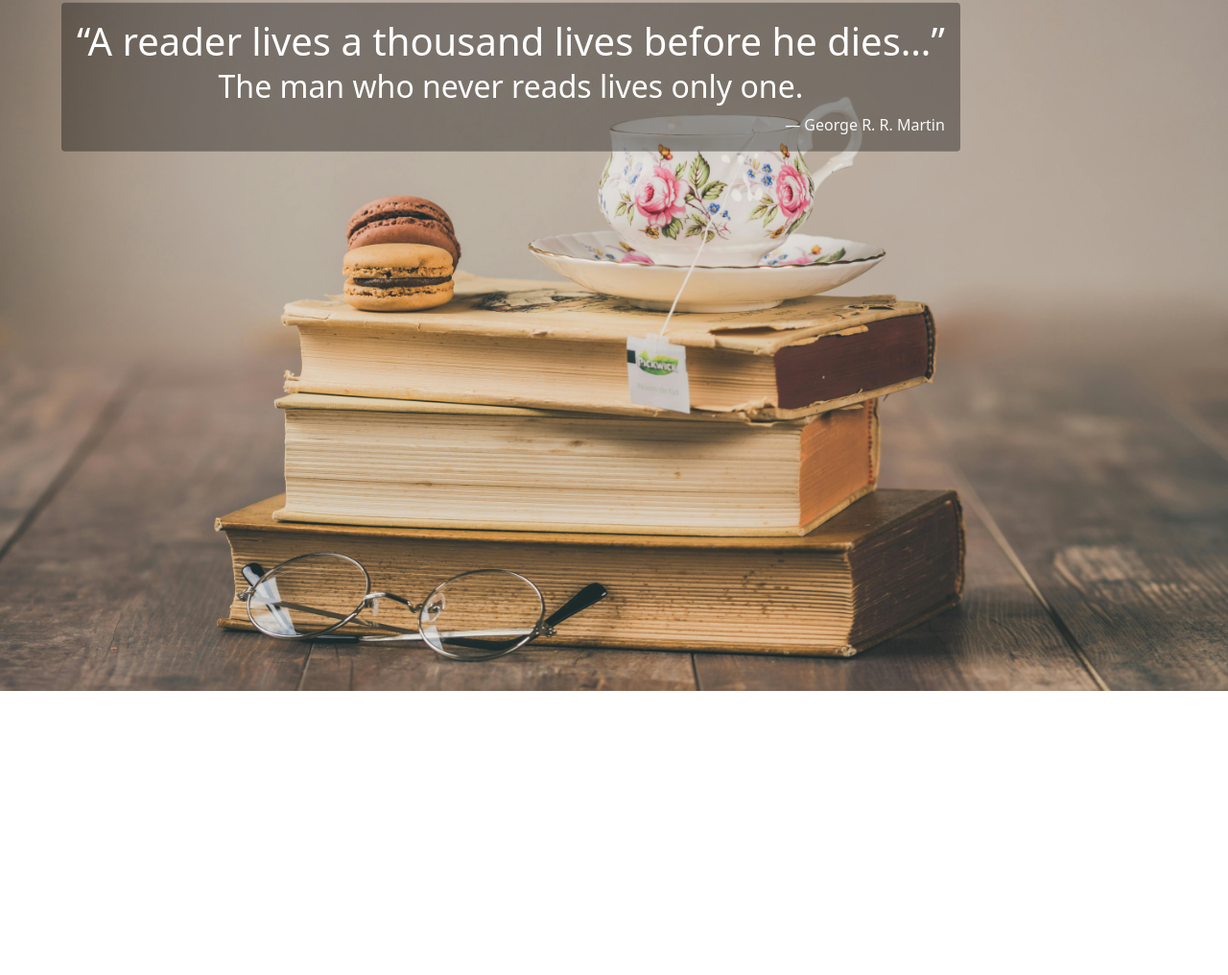
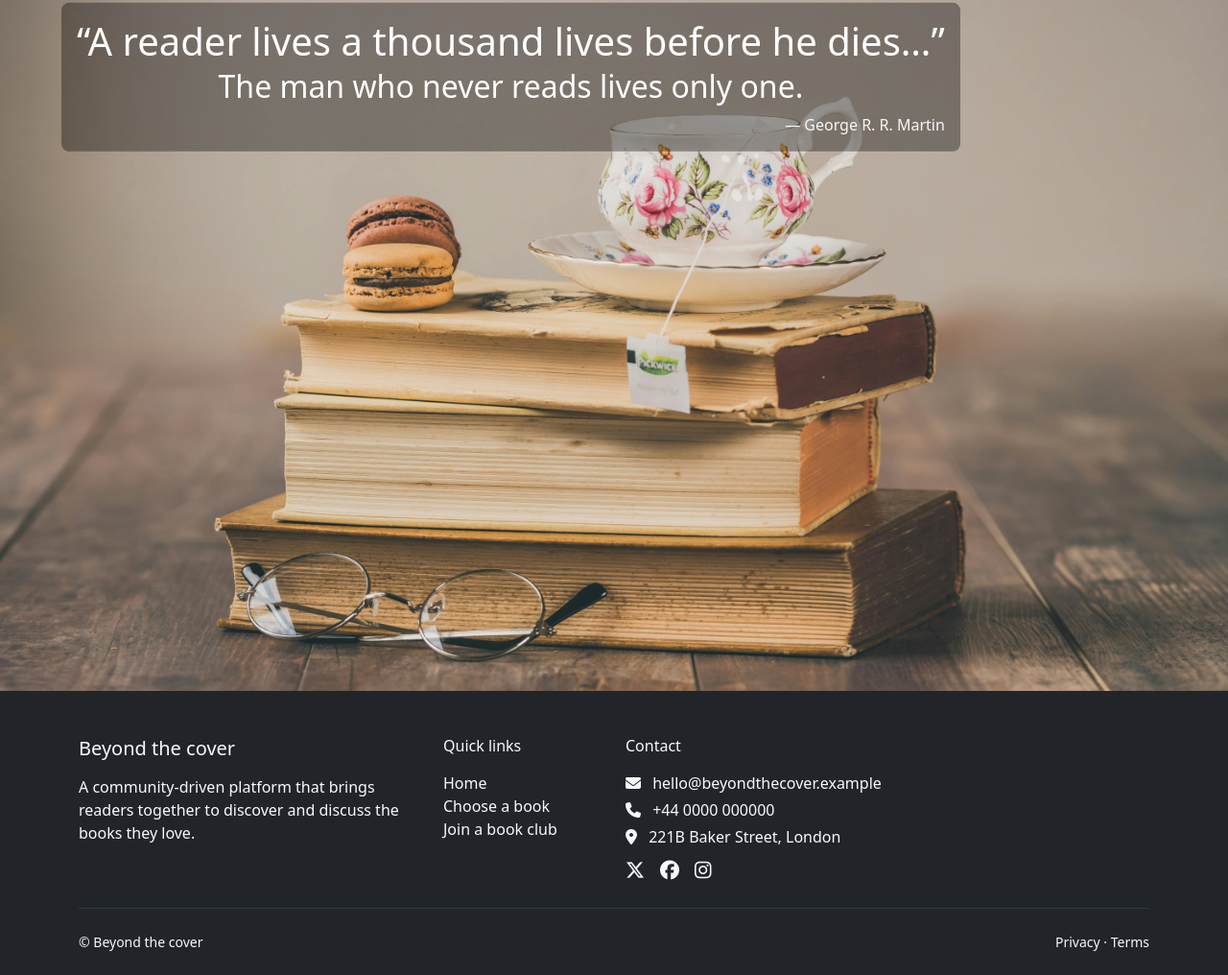
Before and after one commit to irinaancuta1785/beyond-the-cover, a plain HTML site: page index.html in a window 1280 px wide. Shown: the part 189-1205 px from the top of the page at 96% size. Before the commit the page ends 909 px from the top, so only its background shows below. Drawn offline with nearby package versions, Linux system fonts and the light colour scheme.

Commit message:
Add bootstrap mocked footer with mocked contact details and navigation from contact to footer

```diff
--- a/assets/css/styles.css
+++ b/assets/css/styles.css
@@ -8,10 +8,10 @@ body {
 .hero-image {
   position: relative;
   margin-top: 56px;
-  /* simple offset so the fixed navbar doesn't cover it */
 }
 
-/* Make sure the image behaves predictably */
+
+/* Hero image */
 .hero-image img {
   display: block;
   width: 100%;
@@ -31,12 +31,13 @@ body {
   max-width: min(90vw, 1000px);
   padding: 1rem;
   background: rgba(0, 0, 0, 0.35);
-  border-radius: 4px;
+  border-radius: 8px;
 }
 
 /* Basic spacing/size for headings */
 .hero-text h1 {
   margin: 0 0 .25rem;
+
 }
 
 .hero-text h2 {
--- a/index.html
+++ b/index.html
@@ -71,7 +71,50 @@
 
     <main></main>
 
-    <footer></footer>
+    <footer id="contact" class="bg-dark text-light pt-5 pb-4 mt-auto">
+        <div class="container">
+            <div class="row g-4">
+                <div class="col-12 col-md-6 col-lg-4">
+                    <h5 class="mb-3">Beyond the cover</h5>
+                    <p class="mb-0">A community-driven platform that brings readers together to discover and discuss the
+                        books
+                        they love.</p>
+                </div>
+                <div class="col-6 col-md-3 col-lg-2">
+                    <h6 class="mb-3">Quick links</h6>
+                    <ul class="list-unstyled mb-0">
+                        <li><a class="link-light text-decoration-none" href="#">Home</a></li>
+                        <li><a class="link-light text-decoration-none" href="#">Choose a book</a></li>
+                        <li><a class="link-light text-decoration-none" href="#">Join a book club</a></li>
+                    </ul>
+                </div>
+                <div class="col-12 col-md-6 col-lg-4">
+                    <h6 class="mb-3">Contact</h6>
+                    <ul class="list-unstyled mb-2">
+                        <li class="mb-1"><i class="fa-solid fa-envelope me-2"></i> hello@beyondthecover.example</li>
+                        <li class="mb-1"><i class="fa-solid fa-phone me-2"></i> +44 0000 000000</li>
+                        <li class="mb-1"><i class="fa-solid fa-location-dot me-2"></i> 221B Baker Street, London</li>
+                    </ul>
+                    <div class="d-flex gap-3">
+                        <a href="#" aria-label="Twitter" class="link-light fs-5"><i
+                                class="fa-brands fa-x-twitter"></i></a>
+                        <a href="#" aria-label="Facebook" class="link-light fs-5"><i
+                                class="fa-brands fa-facebook"></i></a>
+                        <a href="#" aria-label="Instagram" class="link-light fs-5"><i
+                                class="fa-brands fa-instagram"></i></a>
+                    </div>
+                </div>
+            </div>
+
+            <hr class="border-secondary my-4">
+
+            <div class="d-flex justify-content-between flex-wrap gap-2">
+                <small>© <span id="year"></span> Beyond the cover</small>
+                <small><a href="#" class="link-light text-decoration-none">Privacy</a> · <a href="#"
+                        class="link-light text-decoration-none">Terms</a></small>
+            </div>
+        </div>
+    </footer>
 
     <!-- Bootstrap JS -->
     <script src="https://cdn.jsdelivr.net/npm/bootstrap@5.3.3/dist/js/bootstrap.bundle.min.js"
```
